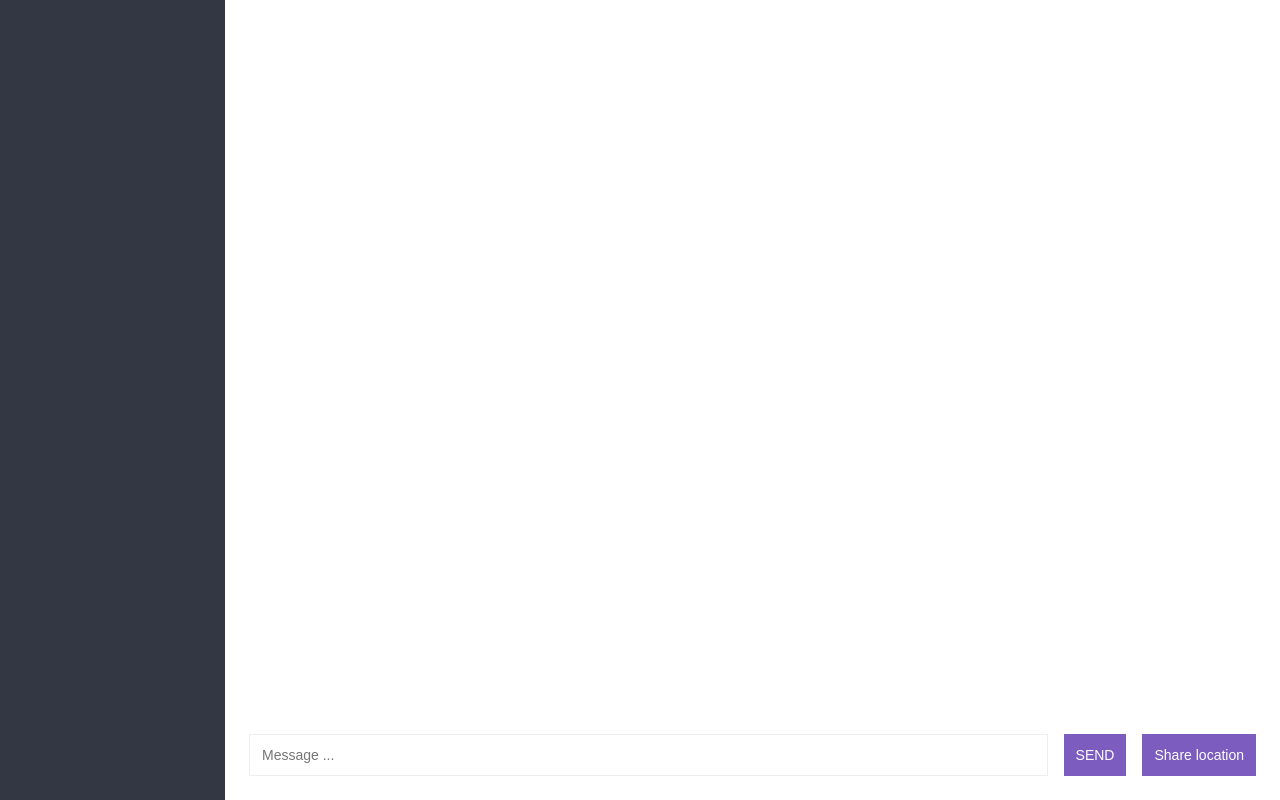
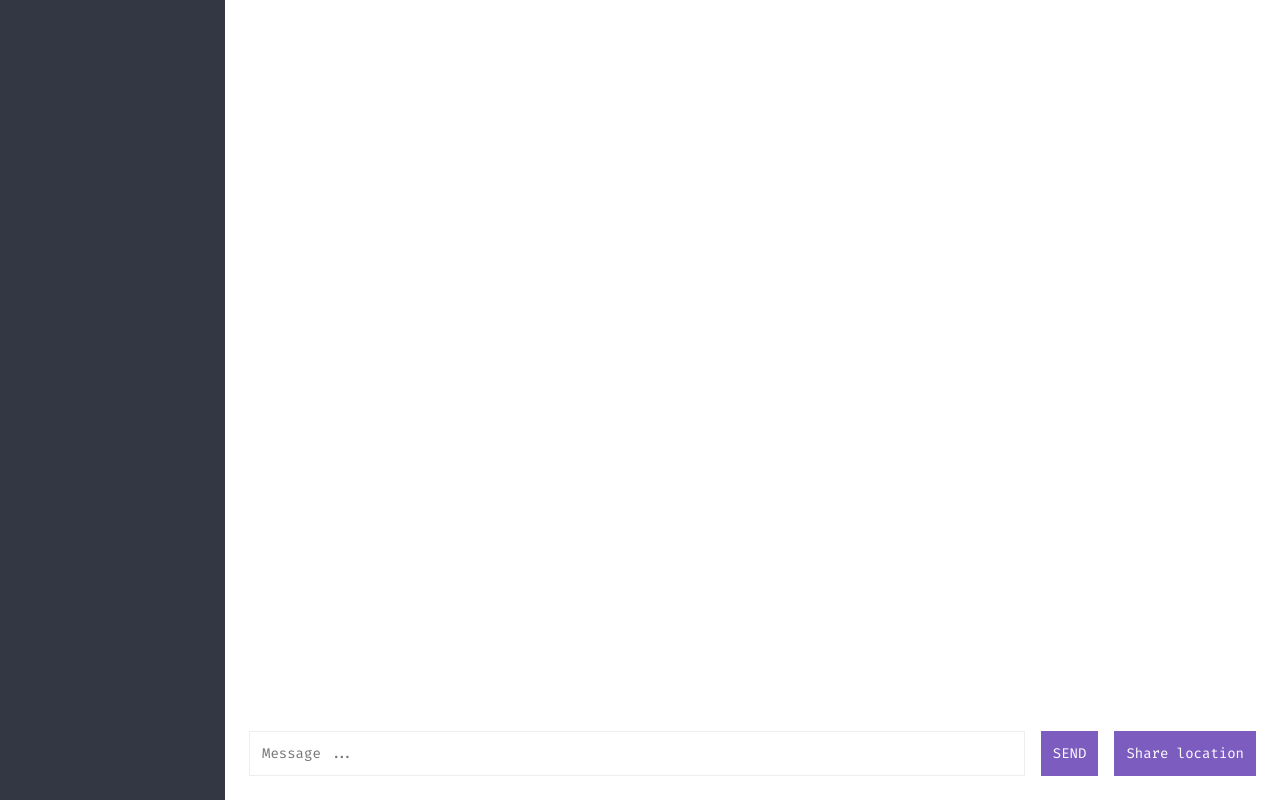
Before and after one commit to qurram-zaheer/node-chat, a website: page public/chat.html in a window 1280 px wide. Drawn offline with nearby package versions, Linux system fonts and the light colour scheme; no server answers.

Commit message:
styling changes

```diff
--- a/public/chat.html
+++ b/public/chat.html
@@ -6,6 +6,8 @@
    <title>Chat app</title>
    <link rel="icon" href="/img/favicon.png" type="image/x-icon">
    <link rel="stylesheet" href="/css/styles.css">
+   <link href="https://fonts.googleapis.com/css?family=PT+Sans&display=swap" rel="stylesheet">
+   <link href="https://fonts.googleapis.com/css?family=Fira+Code&display=swap" rel="stylesheet">
 </head>
 
 <body>
@@ -16,12 +18,13 @@
       <div class="chat__main">
          <div id="messages" class="chat__messages">
          </div>
-         <div class="compose">
-            <form id="message-form">
-               <input type="text" name="message" placeholder="Message ..." required autocomplete="off">
-               <button>SEND</button>
+         <div class="compose" style="font-family: 'Fira Code' !important;">
+            <form id="message-form" style="font-family: 'Fira Code' !important;">
+               <input type="text" name="message" placeholder="Message ..." required autocomplete="off"
+                  style="font-family: 'Fira Code' !important;">
+               <button style="font-family: 'Fira Code' !important;">SEND</button>
             </form>
-            <button id="sendLocation">Share location</button>
+            <button id="sendLocation" style="font-family: 'Fira Code' !important;">Share location</button>
          </div>
       </div>
    </div>
@@ -48,8 +51,8 @@
    </script>
 
    <script id='sidebar-template' type="text/html">
-      <h2 class =  "room-title">{{room}}</h2>
-      <h3 class = "list-title">Users</h3>
+      <h2 class =  "room-title"><span style = "font-weight: 400; color: #cecece">Room name: </span>{{room}}</h2>
+      <h3 class = "list-title"><span style = "border-bottom: 1px solid white">Users</span></h3>
       <ul class = "users">
          {{#users}}
             <li>{{username}}</li>
--- a/public/css/styles.css
+++ b/public/css/styles.css
@@ -17,7 +17,7 @@ input {
 body {
     line-height: 1.4;
     color: #333333;
-    font-family: Helvetica, Arial, sans-serif;
+    font-family: 'PT Sans', Helvetica, Arial, sans-serif;
 }
 
 h1 {
@@ -116,6 +116,7 @@ button:disabled {
 
 .message {
     margin-bottom: 16px;
+    font-family: 'Fira Code'
 }
 
 .message__name {
@@ -163,17 +164,18 @@ button:disabled {
 /* Chat Sidebar Styles */
 
 .room-title {
-    font-weight: 400;
+    font-weight: 800;
     font-size: 22px;
     background: #2c2f3a;
     padding: 24px;
 }
 
 .list-title {
-    font-weight: 500;
+    font-weight: 800;
     font-size: 18px;
     margin-bottom: 4px;
     padding: 12px 24px 0 24px;
+    color: #cecece;
 }
 
 .users {
```
Also changed, not shown: public/index.html (+2 -0 lines).
